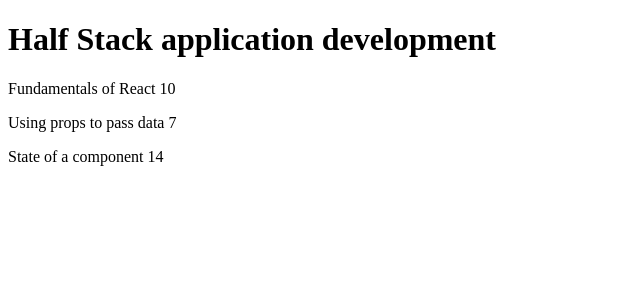
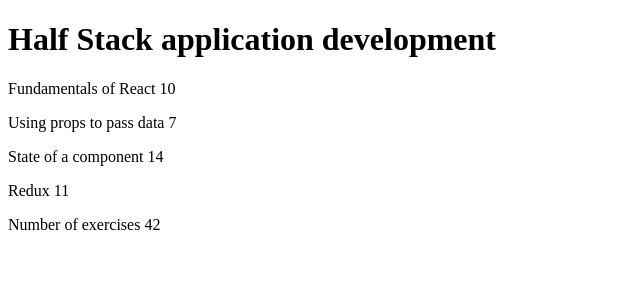
Before and after one commit to Conner-Berg/fso-part0, a JavaScript app in the folder part2/courseinfo/: page / in a window 1280 px wide. Shown: the top 300 px of the page, without its empty margins (0-640 px from the left). Built offline with nearby package versions, Linux system fonts and the light colour scheme; the HTML template or start-up script is replaced by a standard one.

Commit message:
Finish 2.2 & 2.3, Total with reduce

```diff
--- a/part2/courseinfo/src/App.js
+++ b/part2/courseinfo/src/App.js
@@ -1,4 +1,5 @@
 import Course from "./components/Course.js";
+import Total from "./components/Total.js";
 
 const App = () => {
 	const course = {
@@ -20,10 +21,20 @@
 				exercises: 14,
 				id: 3,
 			},
+			{
+				name: "Redux",
+				exercises: 11,
+				id: 4,
+			},
 		],
 	};
 
-	return <Course course={course} />;
+	return (
+		<>
+			<Course course={course} />
+			<Total parts={course.parts} />
+		</>
+	);
 };
 
 export default App;
```
